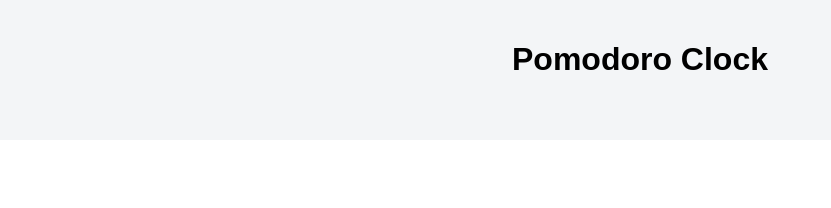
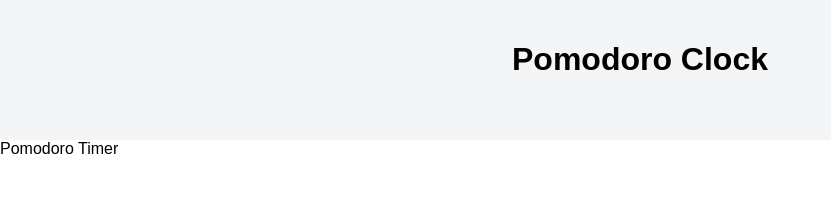
Before and after one commit to AugustineOchieng/pomodoro-app, a React (Create React App) app: page / in a window 1280 px wide. Shown: the top 208 px of the page, without its empty margins (0-831 px from the left). Built offline with nearby package versions, Linux system fonts and the light colour scheme.

Commit message:
feat: Add header and timer components

```diff
--- a/src/components/App.js
+++ b/src/components/App.js
@@ -1,12 +1,13 @@
 import React, { Component } from 'react';
+import Header from './Header';
+import Timer from './Timer';
 
 class App extends Component {
   render() {
     return (
-      <div className="App">
-        <div className="App-header">
-          <h1>Pomodoro Clock</h1>
-        </div>
+      <div className="wrapper">
+        <Header />
+        <Timer />
       </div>
     );
   }
--- /dev/null
+++ b/src/components/Header.js
@@ -0,0 +1,16 @@
+import React from 'react';
+
+class Header extends React.Component {
+
+  render() {
+    return (
+      <div className="App">
+        <div className="App-header">
+          <h1>Pomodoro Clock</h1>
+        </div>
+      </div>
+    )
+  }
+}
+
+export default Header;
```
